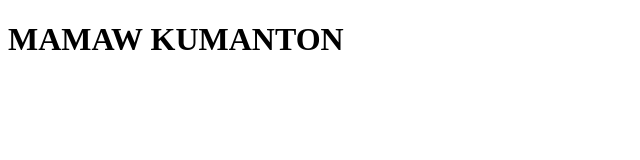
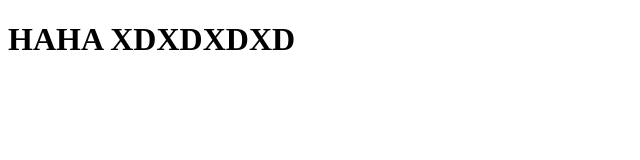
Before and after one commit to leianJoash/Hello_PUPSMB, a plain HTML site: page index.html in a window 1280 px wide. Shown: the whole page, without its empty margins (0-640 px from the left). Drawn offline with Linux system fonts and the light colour scheme.

Commit message:
second commit

```diff
--- a/index.html
+++ b/index.html
@@ -3,9 +3,9 @@
 <head>
     <meta charset="UTF-8">
     <meta name="viewport" content="width=device-width, initial-scale=1.0">
-    <title>Website ni Taguro</title>
+    <title>JPS SMALL ETITS</title>
 </head>
 <body>
-    <h1> MAMAW KUMANTON </h1>
+    <h1> HAHA XDXDXDXD </h1>
 </body>
 </html>
```
